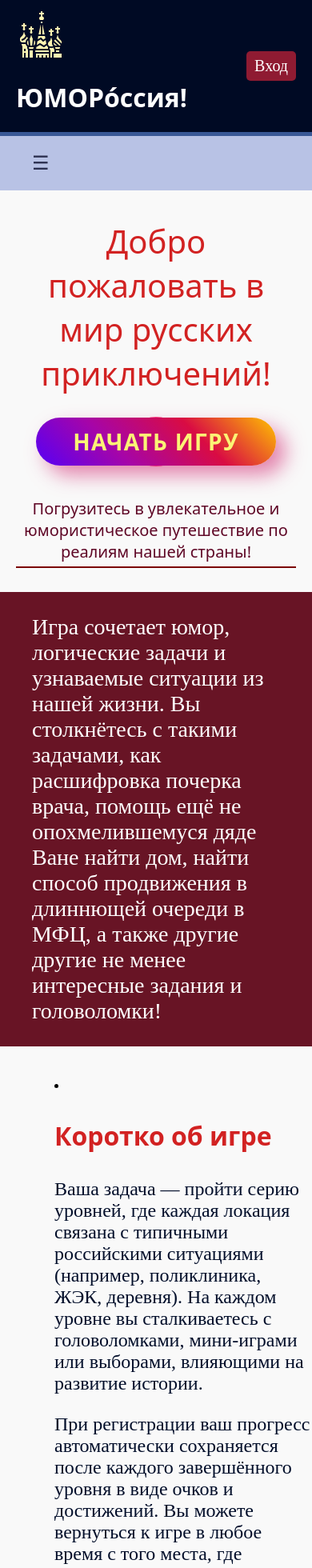
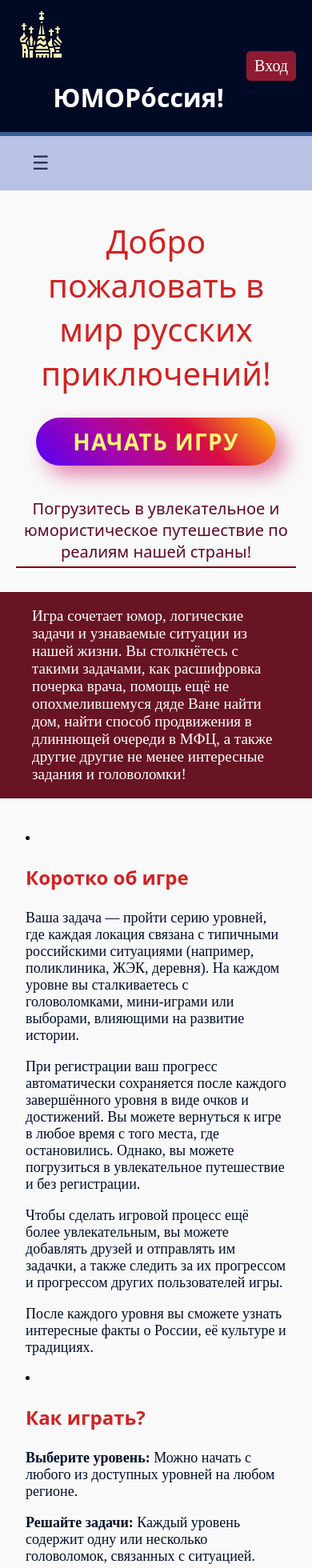
Before and after one commit to Yaroslav4444-bauer/-LemonNew-, a React (Create React App) app: page / in a window 390 px wide. Shown: the top 1960 px of the page at 80% size. Built offline with nearby package versions, Linux system fonts and the light colour scheme; a web font is replaced by a local one.

Commit message:
Site v1.3

```diff
--- a/src/App.css
+++ b/src/App.css
@@ -28,7 +28,7 @@ header {
 
 .ltext {
   float: left;
-  width: 270px;
+  width: 260px;
   margin-top: 10px;
 }
 
@@ -73,9 +73,23 @@ header {
   background-color: #ae4133;
 }
 
-@media (max-width: 440px) {
+@media (max-width: 530px) {
+  .headbuts {
+    width: 70px;
+  }
+
   .reg {
     display: none;
+  }
+}
+
+@media (max-width: 380px) {
+  .logoheader {
+    display: none;
+  }
+
+  .ltext {
+    width: 190px;
   }
 }
 
@@ -313,12 +327,39 @@ button:hover {
 .info2 {
   margin-top: 40px;
   margin-left: 68px;
+  margin-right: 160px;
+}
+
+@media (max-width: 800px) and (min-width: 640px) {
+  .info2 {
+    margin-left: 48px;
+    margin-right: 110px;
+  }
+}
+
+@media (max-width: 640px) and (min-width: 400px) {
+  .info2 {
+    margin-left: 40px;
+    margin-right: 50px;
+  }
 }
 
 .text-intro2 {
   font-family: "Neucha", cursive;
   font-size: 28px;
   color: white;
+}
+
+@media (max-width: 700px) and (min-width: 480px) {
+  .text-intro2 {
+    font-size: 22px;
+  }
+}
+
+@media (max-width: 480px) {
+  .text-intro2 {
+    font-size: 19px;
+  }
 }
 
 .titles {
@@ -333,6 +374,21 @@ button:hover {
   color: #020e2a;
 }
 
+@media (max-width: 400px) {
+  .info2 {
+    margin-left: 32px;
+    margin-right: 32px;
+  }
+
+  .titles {
+    font-size: 24px;
+  }
+
+  .about {
+    font-size: 18px;
+  }
+}
+
 footer {
   background-color: #333;
   color: white;
--- a/src/App.js
+++ b/src/App.js
@@ -5,6 +5,7 @@ import Footer from './components/Footer';
 import Menu from './components/Menu';
 import Home from './pages/Home';
 import Level from './pages/Level';
+import Register from './components/Register';
 
 function App() {
   return (
--- a/src/components/Header.js
+++ b/src/components/Header.js
@@ -5,7 +5,7 @@ function Header() {
   return (
     <header>
       <div className='ltext'>
-        <img src={logo} alt='humorussia' />
+        <img src={logo} alt='humorussia' className='logoheader'/>
         <h1 className='ltxt'>ЮМОРóссия!</h1>
       </div>
       <div className='headbuts'>
--- /dev/null
+++ b/src/components/Register.js
@@ -0,0 +1,42 @@
+import React, { useState } from 'react';
+// import axios from 'axios';
+
+function Register() {
+    const [formData, setFormData] = useState({ username: '', email: '', password: '' });
+
+    const handleSubmit = async (e) => {
+        e.preventDefault();
+        try {
+            // await axios.post('http://localhost:5000/api/register', formData);
+            alert('Регистрация успешна!');
+        } catch (error) {
+            alert('Ошибка регистрации: ' + error.response.data.message);
+        }
+    };
+
+    return (
+        <form onSubmit={handleSubmit}>
+            <input
+                type="text"
+                placeholder="Username"
+                value={formData.username}
+                onChange={(e) => setFormData({ ...formData, username: e.target.value })}
+            />
+            <input
+                type="email"
+                placeholder="Email"
+                value={formData.email}
+                onChange={(e) => setFormData({ ...formData, email: e.target.value })}
+            />
+            <input
+                type="password"
+                placeholder="Password"
+                value={formData.password}
+                onChange={(e) => setFormData({ ...formData, password: e.target.value })}
+            />
+            <button type="submit">Зарегистрироваться</button>
+        </form>
+    );
+}
+
+export default Register;
--- a/src/pages/Home.js
+++ b/src/pages/Home.js
@@ -43,6 +43,7 @@ function Home() {
                         <p> 2. Повеселиться! </p>
                         <p> 3. Узнать побольше интересных фактов о нашей стране! </p>
                         <p> 4. Провести время с пользой! </p>
+                        <p> : ) </p>
                     </div>
                 </li>
             </section>
```
